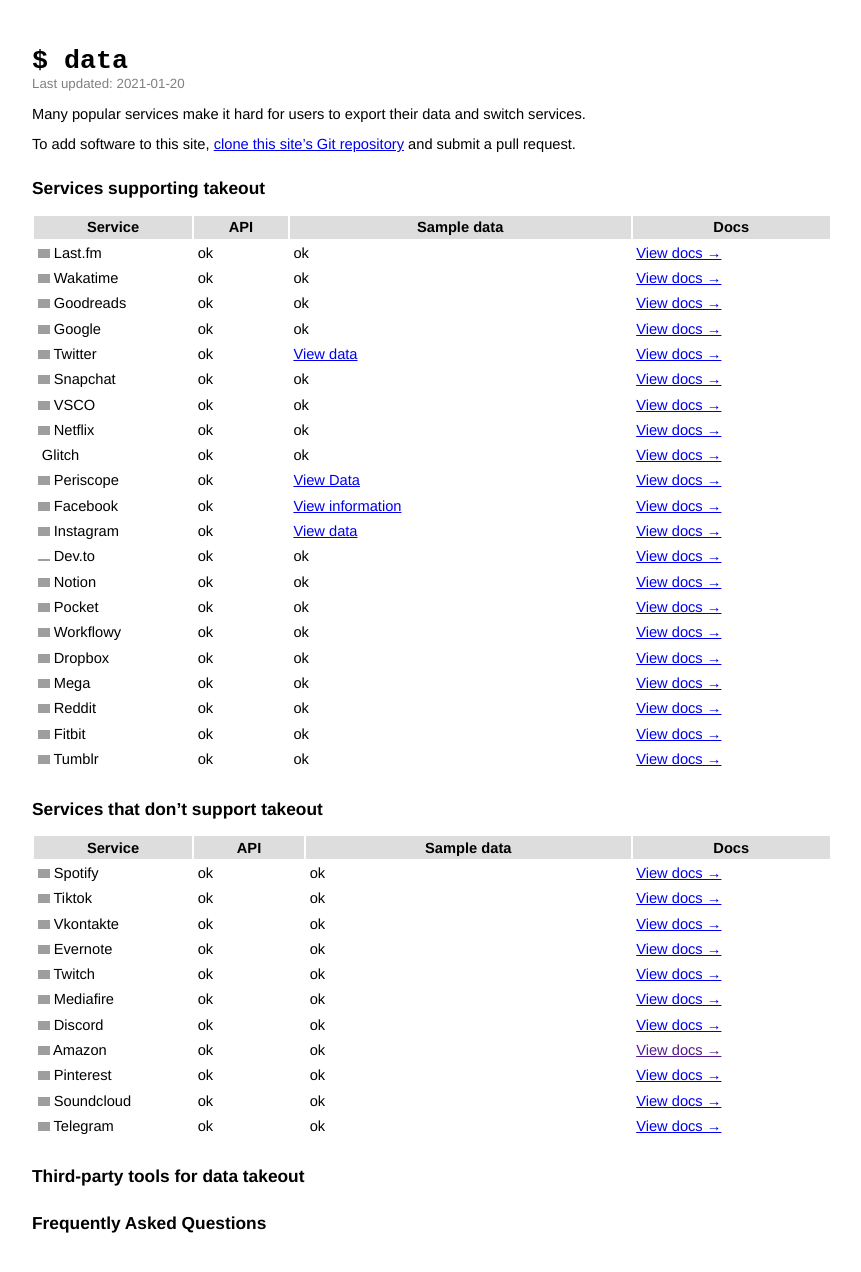
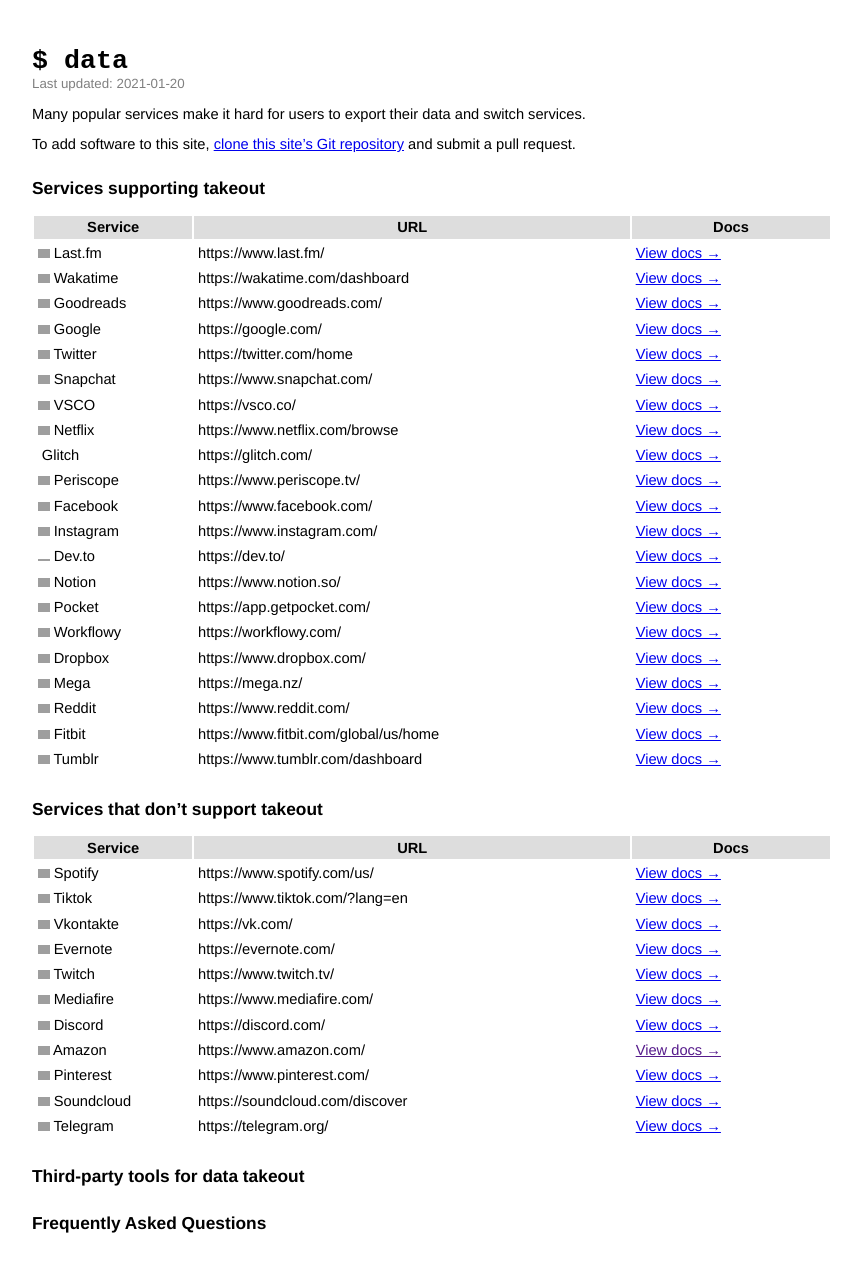
Before and after one commit to tg-z/data, a Jekyll site: the page built from index.md, in a window 1280 px wide, cut to the strip 0-1278 px from the top of the page. Shown: the top 1272 px of the strip, without its empty margins (208-1069 px from the left). Built offline with Jekyll 4.4.1, drawn with Linux system fonts in a browser that asks for light colours; our own code applies the rules of GitHub Pages for plain Markdown files; grey boxes are pictures that could not be loaded.

Commit message:
added _site

```diff
--- a/index.md
+++ b/index.md
@@ -13,47 +13,47 @@
 
 ## Services supporting takeout
 
-| Service | API | Sample data | Docs |
-| ------- | --- | ----------- | ---- |
-| <img alt="" src="https://cdn2.iconfinder.com/data/icons/social-icon-3/512/social_style_3_lastfm-512.png" width="12"> Last.fm | ok | ok | [View docs →](https://www.last.fm/settings/account) |
-| <img alt="" src="https://cdn.worldvectorlogo.com/logos/wakatime.svg" width="12"> Wakatime | ok | ok | [View docs →](https://wakatime.com/faq#exporting) |
-| <img alt="" src="https://images.weserv.nl/?url=https://icon-library.com/images/goodreads-icon/goodreads-icon-14.jpg&w=64&h=64&fit=cover&mask=circle" width="12"> Goodreads | ok | ok | [View docs →](https://www.goodreads.com/dsar/user/) |
-| <img alt="" src="https://maxcdn.icons8.com/Share/icon/Logos/google_logo1600.png" width="12"> Google | ok | ok | [View docs →](https://takeout.google.com/) |
-| <img alt="" src="https://upload.wikimedia.org/wikipedia/en/9/9f/Twitter_bird_logo_2012.svg" width="12"> Twitter | ok | [View data](https://help.twitter.com/en/managing-your-account/accessing-your-twitter-data) | [View docs →](https://help.twitter.com/en/managing-your-account/how-to-download-your-twitter-archive) |
-| <img alt="" src="https://static.wikia.nocookie.net/logopedia/images/b/b8/Snapchat_2019.svg/revision/latest/scale-to-width-down/200?cb=20190909124609" width="12"> Snapchat | ok | ok | [View docs →](https://support.snapchat.com/en-US/a/download-my-data) |
-| <img alt="" src="https://upload.wikimedia.org/wikipedia/commons/3/32/VSCO_Seal.svg" width="12"> VSCO | ok | ok | [View docs →](https://support.vsco.co/hc/en-us/articles/360052896671-How-do-I-access-a-copy-of-my-personal-data-on-VSCO-) |
-| <img alt="" src="https://upload.wikimedia.org/wikipedia/commons/0/0c/Netflix_2015_N_logo.svg" width="12"> Netflix | ok | ok | [View docs →](https://www.netflix.com/account/getmyinfo) |
-| <img alt="" src="https://cdn.glitch.com/2bdfb3f8-05ef-4035-a06e-2043962a3a13%2Ffavicon.ico" width="12"> Glitch | ok | ok | [View docs →](https://glitch.happyfox.com/kb/section/8/) |
-| <img alt="" src="https://upload.wikimedia.org/wikipedia/commons/1/18/Periscope_Logo.svg" width="12"> Periscope | ok | [View Data](https://www.pscp.tv/account/your-data) | [View docs →](https://help.twitter.com/en/using-twitter/manage-periscope-account) |
-| <img alt="" src="https://upload.wikimedia.org/wikipedia/commons/5/51/Facebook_f_logo_%282019%29.svg" width="12"> Facebook | ok | [View information](https://www.facebook.com/help/1700142396915814?helpref=faq_content) | [View docs →](https://www.facebook.com/help/1701730696756992) |
-| <img alt="" src="https://upload.wikimedia.org/wikipedia/commons/5/58/Instagram-Icon.png" width="12"> Instagram | ok | [View data](https://www.instagram.com/accounts/access_tool/) | [View docs →](https://help.instagram.com/181231772500920?helpref=uf_permalink) |
-| <img alt="" src="https://d2fltix0v2e0sb.cloudfront.net/dev-badge.svg" width="12"> Dev.to | ok | ok | [View docs →](https://dev.to/settings/account) |
-| <img alt="" src="https://upload.wikimedia.org/wikipedia/commons/4/45/Notion_app_logo.png" width="12"> Notion | ok | ok | [View docs →](https://www.notion.so/Help-Support-e040febf70a94950b8620e6f00005004) |
-| <img alt="" src="https://raw.githubusercontent.com/Pocket/extension-save-to-pocket/master/public/images/icon-32.png" width="12"> Pocket | ok | ok | [View docs →](https://help.getpocket.com/article/1015-exporting-your-pocket-list) |
-| <img alt="" src="https://alternativesoft.info/icons/workflowy.png" width="12"> Workflowy | ok | ok | [View docs →](https://workflowy.zendesk.com/hc/en-us/articles/202610369-How-to-export-or-copy-content-from-Workflowy) |
-| <img alt="" src="https://upload.wikimedia.org/wikipedia/commons/7/78/Dropbox_Icon.svg" width="12"> Dropbox | ok | ok | [View docs →](https://www.dropboxforum.com/t5/forums/searchpage/tab/message?advanced=false&allow_punctuation=false&filter=location&location=category:English&q=export) |
-| <img alt="" src="https://cdn.freebiesupply.com/logos/large/2x/mega-icon-logo-png-transparent.png" width="12"> Mega | ok | ok | [View docs →](https://help.mega.nz/search.html#export) |
-| <img alt="" src="https://www.redditinc.com/assets/images/site/reddit-logo.png" width="12"> Reddit | ok | ok | [View docs →](https://reddit.zendesk.com/hc/en-us/articles/360043048352-How-do-I-request-a-copy-of-my-Reddit-data-and-information-) |
-| <img alt="" src="https://upload.wikimedia.org/wikipedia/commons/a/a3/Fitbit_logo16.svg" width="12"> Fitbit | ok | ok | [View docs →](https://help.fitbit.com/articles/en_US/Help_article/1133.htm) |
-| <img alt="" src="https://upload.wikimedia.org/wikipedia/commons/e/e0/Tumblr_icon.png" width="12"> Tumblr | ok | ok | [View docs →](https://tumblr.zendesk.com/hc/en-us/articles/360005118894-Export-your-blog) |
+| Service | URL | Docs |
+| ------- | --- | ---- |
+| <img alt="" src="https://cdn2.iconfinder.com/data/icons/social-icon-3/512/social_style_3_lastfm-512.png" width="12"> Last.fm | https://www.last.fm/ | [View docs →](https://www.last.fm/settings/account) |
+| <img alt="" src="https://cdn.worldvectorlogo.com/logos/wakatime.svg" width="12"> Wakatime | https://wakatime.com/dashboard | [View docs →](https://wakatime.com/faq#exporting) |
+| <img alt="" src="https://images.weserv.nl/?url=https://icon-library.com/images/goodreads-icon/goodreads-icon-14.jpg&w=64&h=64&fit=cover&mask=circle" width="12"> Goodreads | https://www.goodreads.com/ | [View docs →](https://www.goodreads.com/dsar/user/) |
+| <img alt="" src="https://maxcdn.icons8.com/Share/icon/Logos/google_logo1600.png" width="12"> Google | https://google.com/ | [View docs →](https://takeout.google.com/) |
+| <img alt="" src="https://upload.wikimedia.org/wikipedia/en/9/9f/Twitter_bird_logo_2012.svg" width="12"> Twitter | https://twitter.com/home | [View docs →](https://help.twitter.com/en/managing-your-account/how-to-download-your-twitter-archive) |
+| <img alt="" src="https://static.wikia.nocookie.net/logopedia/images/b/b8/Snapchat_2019.svg/revision/latest/scale-to-width-down/200?cb=20190909124609" width="12"> Snapchat | https://www.snapchat.com/ | [View docs →](https://support.snapchat.com/en-US/a/download-my-data) |
+| <img alt="" src="https://upload.wikimedia.org/wikipedia/commons/3/32/VSCO_Seal.svg" width="12"> VSCO | https://vsco.co/ | [View docs →](https://support.vsco.co/hc/en-us/articles/360052896671-How-do-I-access-a-copy-of-my-personal-data-on-VSCO-) |
+| <img alt="" src="https://upload.wikimedia.org/wikipedia/commons/0/0c/Netflix_2015_N_logo.svg" width="12"> Netflix | https://www.netflix.com/browse | [View docs →](https://www.netflix.com/account/getmyinfo) |
+| <img alt="" src="https://cdn.glitch.com/2bdfb3f8-05ef-4035-a06e-2043962a3a13%2Ffavicon.ico" width="12"> Glitch | https://glitch.com/ | [View docs →](https://glitch.happyfox.com/kb/section/8/) |
+| <img alt="" src="https://upload.wikimedia.org/wikipedia/commons/1/18/Periscope_Logo.svg" width="12"> Periscope | https://www.periscope.tv/ | [View docs →](https://help.twitter.com/en/using-twitter/manage-periscope-account) |
+| <img alt="" src="https://upload.wikimedia.org/wikipedia/commons/5/51/Facebook_f_logo_%282019%29.svg" width="12"> Facebook | https://www.facebook.com/ | [View docs →](https://www.facebook.com/help/1701730696756992) |
+| <img alt="" src="https://upload.wikimedia.org/wikipedia/commons/5/58/Instagram-Icon.png" width="12"> Instagram | https://www.instagram.com/ | [View docs →](https://help.instagram.com/181231772500920?helpref=uf_permalink) |
+| <img alt="" src="https://d2fltix0v2e0sb.cloudfront.net/dev-badge.svg" width="12"> Dev.to | https://dev.to/ | [View docs →](https://dev.to/settings/account) |
+| <img alt="" src="https://upload.wikimedia.org/wikipedia/commons/4/45/Notion_app_logo.png" width="12"> Notion | https://www.notion.so/ | [View docs →](https://www.notion.so/Help-Support-e040febf70a94950b8620e6f00005004) |
+| <img alt="" src="https://raw.githubusercontent.com/Pocket/extension-save-to-pocket/master/public/images/icon-32.png" width="12"> Pocket | https://app.getpocket.com/ | [View docs →](https://help.getpocket.com/article/1015-exporting-your-pocket-list) |
+| <img alt="" src="https://alternativesoft.info/icons/workflowy.png" width="12"> Workflowy | https://workflowy.com/ | [View docs →](https://workflowy.zendesk.com/hc/en-us/articles/202610369-How-to-export-or-copy-content-from-Workflowy) |
+| <img alt="" src="https://upload.wikimedia.org/wikipedia/commons/7/78/Dropbox_Icon.svg" width="12"> Dropbox | https://www.dropbox.com/ | [View docs →](https://www.dropboxforum.com/t5/forums/searchpage/tab/message?advanced=false&allow_punctuation=false&filter=location&location=category:English&q=export) |
+| <img alt="" src="https://cdn.freebiesupply.com/logos/large/2x/mega-icon-logo-png-transparent.png" width="12"> Mega | https://mega.nz/ | [View docs →](https://help.mega.nz/search.html#export) |
+| <img alt="" src="https://www.redditinc.com/assets/images/site/reddit-logo.png" width="12"> Reddit | https://www.reddit.com/ | [View docs →](https://reddit.zendesk.com/hc/en-us/articles/360043048352-How-do-I-request-a-copy-of-my-Reddit-data-and-information-) |
+| <img alt="" src="https://upload.wikimedia.org/wikipedia/commons/a/a3/Fitbit_logo16.svg" width="12"> Fitbit | https://www.fitbit.com/global/us/home | [View docs →](https://help.fitbit.com/articles/en_US/Help_article/1133.htm) |
+| <img alt="" src="https://upload.wikimedia.org/wikipedia/commons/e/e0/Tumblr_icon.png" width="12"> Tumblr | https://www.tumblr.com/dashboard | [View docs →](https://tumblr.zendesk.com/hc/en-us/articles/360005118894-Export-your-blog) |
 
 
 
 ## Services that don't support takeout
 
-| Service | API | Sample data | Docs |
-| ------- | --- | ----------- | ---- |
-| <img alt="" src="https://upload.wikimedia.org/wikipedia/commons/1/19/Spotify_logo_without_text.svg" width="12"> Spotify | ok | ok | [View docs →](https://community.spotify.com/t5/forums/searchpage/tab/message?q=export&collapse_discussion=true) |
-| <img alt="" src="https://upload.wikimedia.org/wikipedia/commons/b/ba/Cib-tiktok_%28CoreUI_Icons_v1.0.0%29.svg" width="12"> Tiktok | ok | ok | [View docs →](https://www.tiktok.com/?lang=en) |
-| <img alt="" src="https://upload.wikimedia.org/wikipedia/commons/4/43/Vkontakte_PNG19.png" width="12"> Vkontakte | ok | ok | [View docs →](https://vk.com/about) |
-| <img alt="" src="https://github.com/FortAwesome/Font-Awesome/raw/master/svgs/brands/evernote.svg" width="12"> Evernote | ok | ok | [View docs →](https://help.evernote.com/hc/en-us/articles/209005557-How-to-back-up-export-and-restore-import-notes-and-notebooks) |
-| <img alt="" src="https://upload.wikimedia.org/wikipedia/commons/d/d3/Twitch_Glitch_Logo_Purple.svg" width="12"> Twitch | ok | ok | [View docs →](https://www.twitch.tv/settings/profile) |
-| <img alt="" src="https://seeklogo.com/images/M/mediafire-logo-8057F17F6B-seeklogo.com.png" width="12"> Mediafire | ok | ok | [View docs →](https://www.mediafire.com/) |
-| <img alt="" src="https://upload.wikimedia.org/wikipedia/commons/6/6b/Font_Awesome_5_brands_discord_color.svg" width="12"> Discord | ok | ok | [View docs →](https://support.discord.com/hc/en-us/community/posts/360035147072-Export-Entire-Chats) |
-| <img alt="" src="https://upload.wikimedia.org/wikipedia/commons/a/a9/Amazon_logo.svg" width="12"> Amazon | ok | ok | [View docs →]() |
-| <img alt="" src="https://upload.wikimedia.org/wikipedia/commons/4/41/Pinterestlogo.png" width="12"> Pinterest | ok | ok | [View docs →](https://www.quora.com/How-can-I-export-my-all-of-my-Pinterest-pins?share=1) |
-| <img alt="" src="https://upload.wikimedia.org/wikipedia/commons/a/a2/Antu_soundcloud.svg" width="12"> Soundcloud | ok | ok | [View docs →](https://help.soundcloud.com/hc/en-us/articles/115003449287-Exporting-Insights) |
-| <img alt="" src="https://upload.wikimedia.org/wikipedia/commons/8/82/Telegram_logo.svg" width="12"> Telegram | ok | ok | [View docs →](https://www.telegram.org/blog/export-and-more) |
+| Service | URL | Docs |
+| ------- | --- | ---- |
+| <img alt="" src="https://upload.wikimedia.org/wikipedia/commons/1/19/Spotify_logo_without_text.svg" width="12"> Spotify | https://www.spotify.com/us/ | [View docs →](https://community.spotify.com/t5/forums/searchpage/tab/message?q=export&collapse_discussion=true) |
+| <img alt="" src="https://upload.wikimedia.org/wikipedia/commons/b/ba/Cib-tiktok_%28CoreUI_Icons_v1.0.0%29.svg" width="12"> Tiktok | https://www.tiktok.com/?lang=en | [View docs →](https://www.tiktok.com/?lang=en) |
+| <img alt="" src="https://upload.wikimedia.org/wikipedia/commons/4/43/Vkontakte_PNG19.png" width="12"> Vkontakte | https://vk.com/ | [View docs →](https://vk.com/about) |
+| <img alt="" src="https://github.com/FortAwesome/Font-Awesome/raw/master/svgs/brands/evernote.svg" width="12"> Evernote | https://evernote.com/ | [View docs →](https://help.evernote.com/hc/en-us/articles/209005557-How-to-back-up-export-and-restore-import-notes-and-notebooks) |
+| <img alt="" src="https://upload.wikimedia.org/wikipedia/commons/d/d3/Twitch_Glitch_Logo_Purple.svg" width="12"> Twitch | https://www.twitch.tv/ | [View docs →](https://www.twitch.tv/settings/profile) |
+| <img alt="" src="https://seeklogo.com/images/M/mediafire-logo-8057F17F6B-seeklogo.com.png" width="12"> Mediafire | https://www.mediafire.com/ | [View docs →](https://www.mediafire.com/) |
+| <img alt="" src="https://upload.wikimedia.org/wikipedia/commons/6/6b/Font_Awesome_5_brands_discord_color.svg" width="12"> Discord | https://discord.com/ | [View docs →](https://support.discord.com/hc/en-us/community/posts/360035147072-Export-Entire-Chats) |
+| <img alt="" src="https://upload.wikimedia.org/wikipedia/commons/a/a9/Amazon_logo.svg" width="12"> Amazon | https://www.amazon.com/ | [View docs →]() |
+| <img alt="" src="https://upload.wikimedia.org/wikipedia/commons/4/41/Pinterestlogo.png" width="12"> Pinterest | https://www.pinterest.com/ | [View docs →](https://www.quora.com/How-can-I-export-my-all-of-my-Pinterest-pins?share=1) |
+| <img alt="" src="https://upload.wikimedia.org/wikipedia/commons/a/a2/Antu_soundcloud.svg" width="12"> Soundcloud | https://soundcloud.com/discover | [View docs →](https://help.soundcloud.com/hc/en-us/articles/115003449287-Exporting-Insights) |
+| <img alt="" src="https://upload.wikimedia.org/wikipedia/commons/8/82/Telegram_logo.svg" width="12"> Telegram | https://telegram.org/ | [View docs →](https://www.telegram.org/blog/export-and-more) |
 
 
 ## Third-party tools for data takeout
```
Also changed, not shown: 3 other files.
